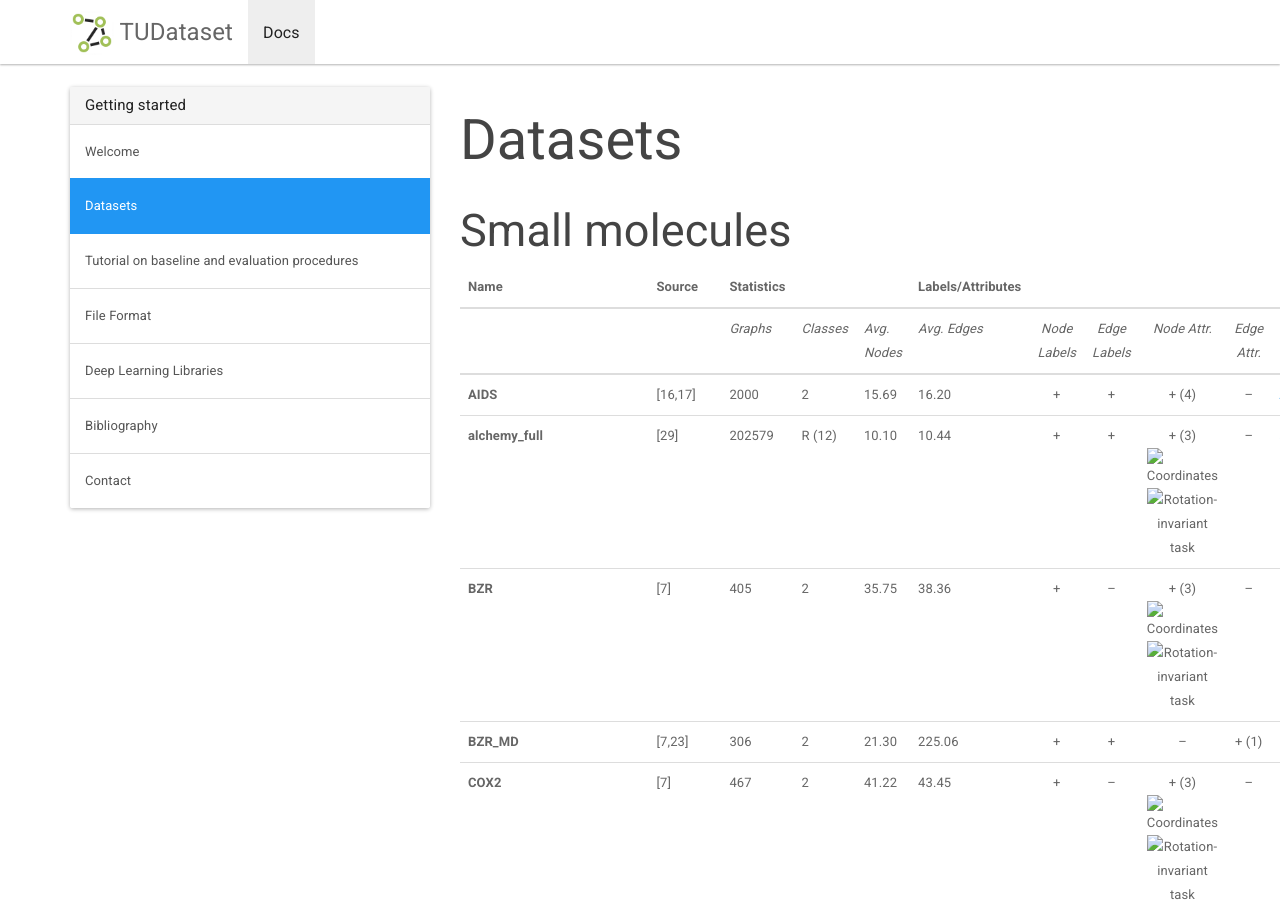
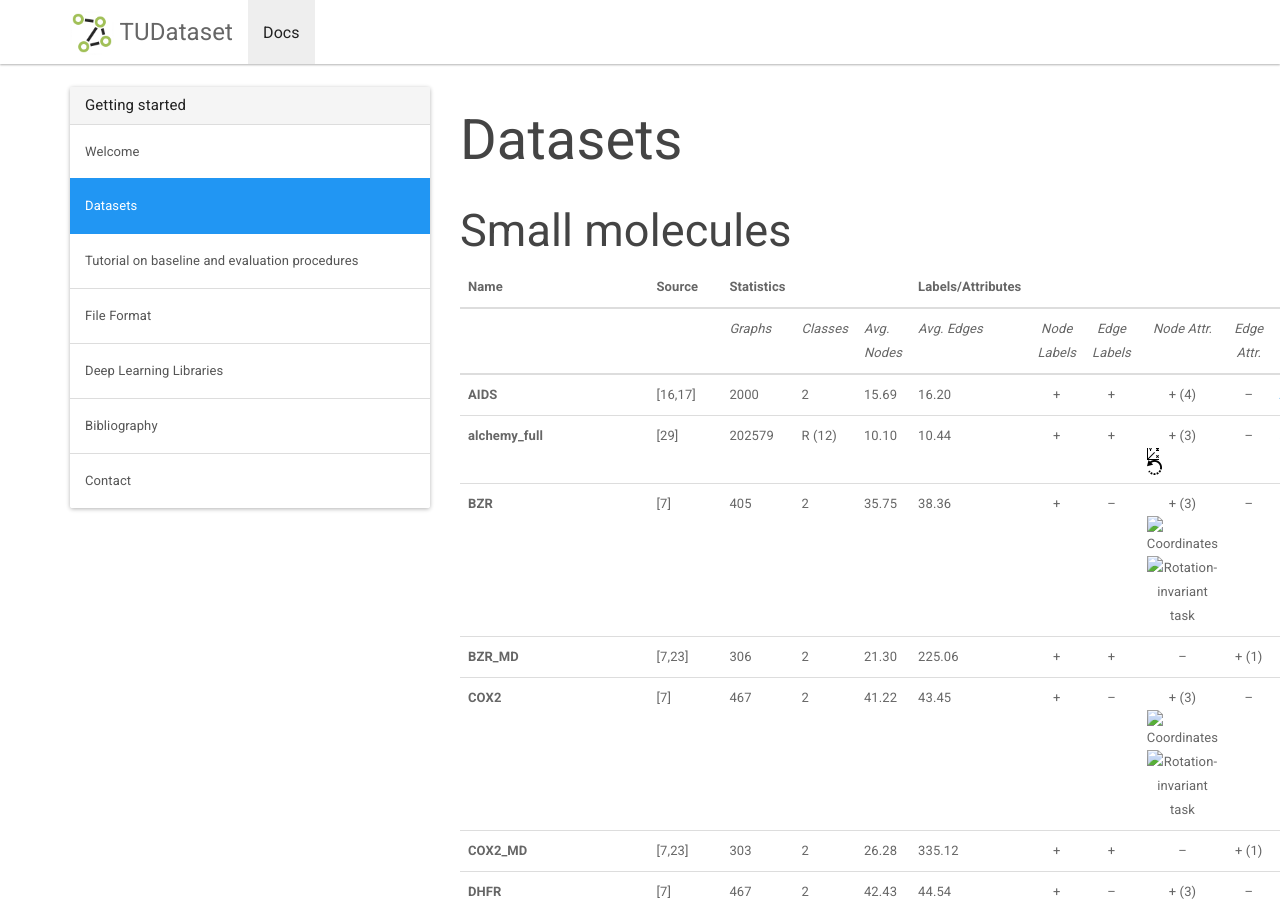
Before and after one commit to chrsmrrs/datasets, a Jekyll site: the page built from _docs/datasets.md, in a window 1280 px wide and 900 px high. Built offline with Jekyll 4.4.1, drawn with Linux system fonts in a browser that asks for light colours.

Commit message:
Update datasets.md

```diff
--- a/_docs/datasets.md
+++ b/_docs/datasets.md
@@ -10,7 +10,7 @@ permalink: /docs/datasets/
 |         |          |*Graphs*|*Classes*|*Avg. Nodes*|*Avg. Edges*|*Node Labels*|*Edge Labels*|*Node Attr.*|*Edge Attr.*|
 | --- |--- | --- |---|---| ---|  :---:| :---:| :---: | :---: | --- |
 |**AIDS**|[16,17]| 2000 |2|15.69|16.20|+|+|+ (4)|--|[AIDS](https://www.chrsmrrs.com/graphkerneldatasets/AIDS.zip)|
-|**alchemy_full**|[29]| 202579 | R (12)|10.10|10.44|+|+|+ (3) ![Coordinates](coord.png) ![Rotation-invariant task](rotate.png)|--|[alchemy_full](https://www.chrsmrrs.com/graphkerneldatasets/alchemy_full.zip)|
+|**alchemy_full**|[29]| 202579 | R (12)|10.10|10.44|+|+|+ (3) ![Coordinates](/assets/img/coord.png) ![Rotation-invariant task](/assets/img/rotate.png)|--|[alchemy_full](https://www.chrsmrrs.com/graphkerneldatasets/alchemy_full.zip)|
 |**BZR**|[7]| 405 |2|35.75|38.36|+|--|+ (3) ![Coordinates](coord.png) ![Rotation-invariant task](rotate.png)|--|[BZR](https://www.chrsmrrs.com/graphkerneldatasets/BZR.zip)|
 |**BZR_MD**|[7,23]| 306 |2|21.30|225.06|+|+|--|+ (1)|[BZR_MD](https://www.chrsmrrs.com/graphkerneldatasets/BZR_MD.zip)|
 |**COX2**|[7]| 467 |2|41.22 |43.45|+|--|+ (3) ![Coordinates](coord.png) ![Rotation-invariant task](rotate.png)|--|[COX2](https://www.chrsmrrs.com/graphkerneldatasets/COX2.zip)|
```
